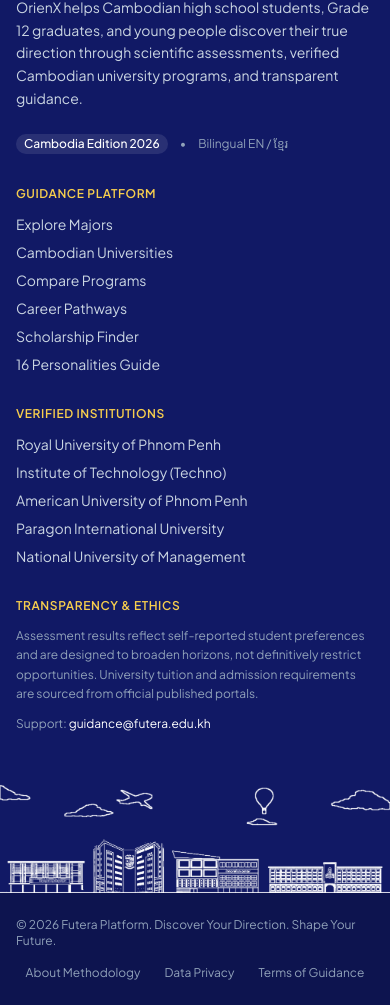
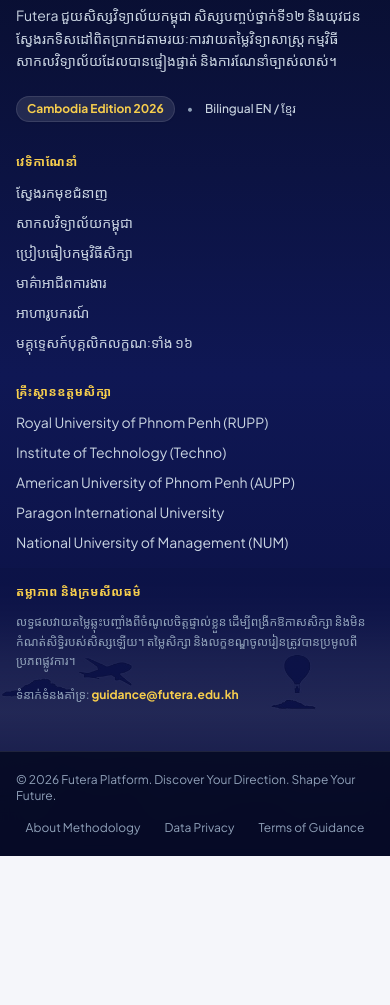
Before and after one commit to Vuthy-Tourn/orienx, a Next.js app in the folder frontend/: page /personality in a window 390 px wide. Shown: the part 10818-11823 px from the top of the page. After the commit the page ends 11674 px from the top, so only its background shows below. Built offline with nearby package versions, Linux system fonts and the light colour scheme.

Commit message:
style(footer): integrate cambodia campus skyline as subtle ambient background and add bilingual support

```diff
--- a/frontend/src/components/layout/footer.tsx
+++ b/frontend/src/components/layout/footer.tsx
@@ -5,9 +5,11 @@ import Link from "next/link";
 import Image from "next/image";
 import { usePathname } from "next/navigation";
 import { Logo } from "@/components/layout/logo";
+import { useLanguage } from "@/contexts/language-context";
 
 export function Footer() {
   const pathname = usePathname();
+  const { getLocalized } = useLanguage();
 
   const isAuthPage =
     pathname === "/login" ||
@@ -24,58 +26,77 @@ export function Footer() {
     return null;
   }
   return (
-    <footer className="bg-[#111965] text-white border-t border-[#1E277A]">
-      <div className="max-w-7xl mx-auto px-4 sm:px-6 lg:px-8 py-12 lg:py-16">
+    <footer className="relative bg-gradient-to-b from-[#080D2B] via-[#0F1754] to-[#0A0F3D] text-white border-t border-[#1E277A]/60 overflow-hidden select-none">
+      {/* Background Seamless Cambodian Skyline (Subtly Grounding the Footer) */}
+      <div className="absolute inset-x-0 bottom-0 pointer-events-none select-none overflow-hidden opacity-12 h-72 sm:h-80 lg:h-96 z-0">
+        <Image
+          src="/images/cambodia-campuses-skyline-seamless.webp"
+          alt="Cambodian University Campuses Backdrop"
+          fill
+          unoptimized
+          className="object-cover object-bottom"
+        />
+        {/* Soft Gradient Overlay so buildings seamlessly emerge from the dark navy */}
+        <div className="absolute inset-0 bg-gradient-to-t from-[#0A0F3D] via-transparent to-[#080D2B]/90" />
+      </div>
+
+      <div className="relative z-10 max-w-7xl mx-auto px-4 sm:px-6 lg:px-8 pt-14 pb-12 lg:pt-18 lg:pb-16">
         <div className="grid grid-cols-1 md:grid-cols-2 lg:grid-cols-5 gap-8 lg:gap-12">
           {/* Brand Info */}
           <div className="lg:col-span-2 space-y-4">
             <Logo isLight={true} />
             <p className="text-slate-300 text-sm leading-relaxed max-w-sm">
-              OrienX helps Cambodian high school students, Grade 12 graduates, and young people discover their true direction through scientific assessments, verified Cambodian university programs, and transparent guidance.
+              {getLocalized({
+                en: "Futera empowers Cambodian high school students, Grade 12 graduates, and young people to discover their true path through scientific career assessments, verified university programs, and transparent guidance.",
+                km: "Futera ជួយសិស្សវិទ្យាល័យកម្ពុជា សិស្សបញ្ចប់ថ្នាក់ទី១២ និងយុវជនស្វែងរកទិសដៅពិតប្រាកដតាមរយៈការវាយតម្លៃវិទ្យាសាស្ត្រ កម្មវិធីសាកលវិទ្យាល័យដែលបានផ្ទៀងផ្ទាត់ និងការណែនាំច្បាស់លាស់។",
+              })}
             </p>
             <div className="pt-2 flex items-center gap-3 text-xs text-slate-400">
-              <span className="inline-flex items-center px-2 py-0.5 rounded-full bg-white/10 text-white font-medium">
+              <span className="inline-flex items-center px-2.5 py-1 rounded-full bg-white/10 text-[#F7CE4D] font-bold border border-white/10 shadow-xs">
                 Cambodia Edition 2026
               </span>
               <span>•</span>
-              <span>Bilingual EN / ខ្មែរ</span>
+              <span className="font-medium text-slate-300">Bilingual EN / ខ្មែរ</span>
             </div>
           </div>
 
           {/* Quick Links */}
           <div className="space-y-3">
-            <h4 className="text-xs font-semibold text-[#F7CE4D] uppercase tracking-wider">
-              Guidance Platform
+            <h4 className="text-xs font-black text-[#F7CE4D] uppercase tracking-wider">
+              {getLocalized({
+                en: "Guidance Platform",
+                km: "វេទិកាណែនាំ",
+              })}
             </h4>
-            <ul className="space-y-2 text-sm text-slate-300">
+            <ul className="space-y-2.5 text-sm text-slate-300">
               <li>
-                <Link href="/majors" className="hover:text-white transition-colors">
-                  Explore Majors
+                <Link href="/majors" className="hover:text-white hover:translate-x-0.5 inline-block transition-all">
+                  {getLocalized({ en: "Explore Majors", km: "ស្វែងរកមុខជំនាញ" })}
                 </Link>
               </li>
               <li>
-                <Link href="/universities" className="hover:text-white transition-colors">
-                  Cambodian Universities
+                <Link href="/universities" className="hover:text-white hover:translate-x-0.5 inline-block transition-all">
+                  {getLocalized({ en: "Cambodian Universities", km: "សាកលវិទ្យាល័យកម្ពុជា" })}
                 </Link>
               </li>
               <li>
-                <Link href="/universities/compare" className="hover:text-white transition-colors">
-                  Compare Programs
+                <Link href="/universities/compare" className="hover:text-white hover:translate-x-0.5 inline-block transition-all">
+                  {getLocalized({ en: "Compare Programs", km: "ប្រៀបធៀបកម្មវិធីសិក្សា" })}
                 </Link>
               </li>
               <li>
-                <Link href="/careers" className="hover:text-white transition-colors">
-                  Career Pathways
+                <Link href="/careers" className="hover:text-white hover:translate-x-0.5 inline-block transition-all">
+                  {getLocalized({ en: "Career Pathways", km: "មាគ៌ាអាជីពការងារ" })}
                 </Link>
               </li>
               <li>
-                <Link href="/scholarships" className="hover:text-white transition-colors">
-                  Scholarship Finder
+                <Link href="/scholarships" className="hover:text-white hover:translate-x-0.5 inline-block transition-all">
+                  {getLocalized({ en: "Scholarship Finder", km: "អាហារូបករណ៍" })}
                 </Link>
               </li>
               <li>
-                <Link href="/personality" className="hover:text-white transition-colors">
-                  16 Personalities Guide
+                <Link href="/personality" className="hover:text-white hover:translate-x-0.5 inline-block transition-all">
+                  {getLocalized({ en: "16 Personalities Guide", km: "មគ្គុទ្ទេសក៍បុគ្គលិកលក្ខណៈទាំង ១៦" })}
                 </Link>
               </li>
             </ul>
@@ -83,33 +104,36 @@ export function Footer() {
 
           {/* Partner & Verified Institutions */}
           <div className="space-y-3">
-            <h4 className="text-xs font-semibold text-[#F7CE4D] uppercase tracking-wider">
-              Verified Institutions
+            <h4 className="text-xs font-black text-[#F7CE4D] uppercase tracking-wider">
+              {getLocalized({
+                en: "Verified Institutions",
+                km: "គ្រឹះស្ថានឧត្តមសិក្សា",
+              })}
             </h4>
-            <ul className="space-y-2 text-sm text-slate-300">
+            <ul className="space-y-2.5 text-sm text-slate-300">
               <li>
-                <Link href="/universities/rupp" className="hover:text-white transition-colors">
-                  Royal University of Phnom Penh
+                <Link href="/universities/rupp" className="hover:text-white hover:translate-x-0.5 inline-block transition-all">
+                  Royal University of Phnom Penh (RUPP)
                 </Link>
               </li>
               <li>
-                <Link href="/universities/itc" className="hover:text-white transition-colors">
+                <Link href="/universities/itc" className="hover:text-white hover:translate-x-0.5 inline-block transition-all">
                   Institute of Technology (Techno)
                 </Link>
               </li>
               <li>
-                <Link href="/universities/aupp" className="hover:text-white transition-colors">
-                  American University of Phnom Penh
+                <Link href="/universities/aupp" className="hover:text-white hover:translate-x-0.5 inline-block transition-all">
+                  American University of Phnom Penh (AUPP)
                 </Link>
               </li>
               <li>
-                <Link href="/universities/paragoniu" className="hover:text-white transition-colors">
+                <Link href="/universities/paragoniu" className="hover:text-white hover:translate-x-0.5 inline-block transition-all">
                   Paragon International University
                 </Link>
               </li>
               <li>
-                <Link href="/universities/num" className="hover:text-white transition-colors">
-                  National University of Management
+                <Link href="/universities/num" className="hover:text-white hover:translate-x-0.5 inline-block transition-all">
+                  National University of Management (NUM)
                 </Link>
               </li>
             </ul>
@@ -117,35 +141,31 @@ export function Footer() {
 
           {/* Integrity & Disclaimer */}
           <div className="space-y-3">
-            <h4 className="text-xs font-semibold text-[#F7CE4D] uppercase tracking-wider">
-              Transparency & Ethics
+            <h4 className="text-xs font-black text-[#F7CE4D] uppercase tracking-wider">
+              {getLocalized({
+                en: "Transparency & Ethics",
+                km: "តម្លាភាព និងក្រមសីលធម៌",
+              })}
             </h4>
             <p className="text-xs text-slate-400 leading-relaxed">
-              Assessment results reflect self-reported student preferences and are designed to broaden horizons, not definitively restrict opportunities. University tuition and admission requirements are sourced from official published portals.
+              {getLocalized({
+                en: "Assessment results reflect self-reported student preferences and are designed to broaden horizons, not definitively restrict opportunities. University tuition and admission requirements are sourced from official published portals.",
+                km: "លទ្ធផលវាយតម្លៃឆ្លុះបញ្ចាំងពីចំណូលចិត្តផ្ទាល់ខ្លួន ដើម្បីពង្រីកឱកាសសិក្សា និងមិនកំណត់សិទ្ធិរបស់សិស្សឡើយ។ តម្លៃសិក្សា និងលក្ខខណ្ឌចូលរៀនត្រូវបានប្រមូលពីប្រភពផ្លូវការ។",
+              })}
             </p>
-            <div className="text-xs text-slate-400">
-              Support: <span className="text-white">guidance@futera.edu.kh</span>
+            <div className="pt-1 text-xs text-slate-400">
+              {getLocalized({ en: "Support:", km: "ទំនាក់ទំនងគាំទ្រ:" })}{" "}
+              <a href="mailto:guidance@futera.edu.kh" className="text-[#F7CE4D] hover:underline font-bold">
+                guidance@futera.edu.kh
+              </a>
             </div>
           </div>
         </div>
       </div>
 
-      {/* Cambodian University Campuses Landmark Skyline (Full-Width Panorama) */}
-      <div className="w-full relative overflow-hidden select-none bg-[#111965]">
-        <Image
-          src="/images/cambodia-campuses-skyline.webp"
-          alt="Cambodian University Campuses - RUPP, Western University, CADT Innovation Center, ITC"
-          width={2048}
-          height={594}
-          priority={true}
-          unoptimized={true}
-          className="w-full h-auto object-cover object-bottom"
-        />
-      </div>
-
       {/* Bottom Copyright Bar */}
-      <div className="bg-[#0D144F]">
-        <div className="max-w-7xl mx-auto px-4 sm:px-6 lg:px-8 py-6 flex flex-col sm:flex-row items-center justify-between gap-4 text-xs text-slate-400">
+      <div className="relative z-10 bg-[#060A24]/90 backdrop-blur-md border-t border-white/10">
+        <div className="max-w-7xl mx-auto px-4 sm:px-6 lg:px-8 py-5 flex flex-col sm:flex-row items-center justify-between gap-4 text-xs text-slate-400">
           <p>© {new Date().getFullYear()} Futera Platform. Discover Your Direction. Shape Your Future.</p>
           <div className="flex items-center gap-6">
             <Link href="/about" className="hover:text-white transition-colors">
```
